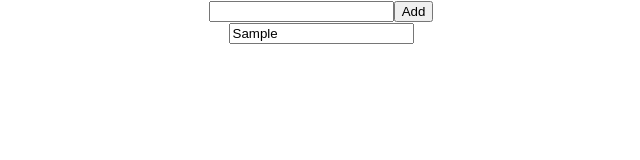
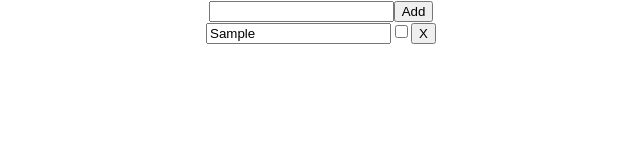
Before and after one commit to Kwak1999/create-recoil-todo-app, a React (Create React App) app: page / in a window 1280 px wide. Both pictures are taken after typing "Sample" into the empty fields and a click on the button "Add". Shown: the top 160 px of the page, without its empty margins (319-959 px from the left). Built offline with nearby package versions, Linux system fonts and the light colour scheme.

Commit message:
todoList-toggle, delete

```diff
--- a/src/components/TodoItem.js
+++ b/src/components/TodoItem.js
@@ -14,9 +14,25 @@ const TodoItem = ({item}) => {
         setTodoList(newList);
     }
 
+    const toggleItemCompletion = () => {
+        const newList = replaceItemAtIndex(todoList, index, {
+            ...item,
+            isComplete: !item.isComplete
+        })
+        setTodoList(newList);
+    }
+
+    const deleteItem = () => {
+        const newList = removeItemAtIndex(todoList, index);
+
+        setTodoList(newList);
+    }
+
     return (
         <div>
             <input type="text" value={item.text} onChange={editItemText}/>
+            <input type="checkbox" checked={item.isComplete} onChange={toggleItemCompletion} />
+            <button onClick={deleteItem}>X</button>
         </div>
     );
 };
@@ -26,3 +42,7 @@ export default TodoItem;
 function replaceItemAtIndex(arr, index, newValue) {
     return [...arr.slice(0, index), newValue, ...arr.slice(index + 1)];
 }
+
+function  removeItemAtIndex(arr, index){
+    return [...arr.slice(0, index), ...arr.slice(index + 1)];
+}
```
